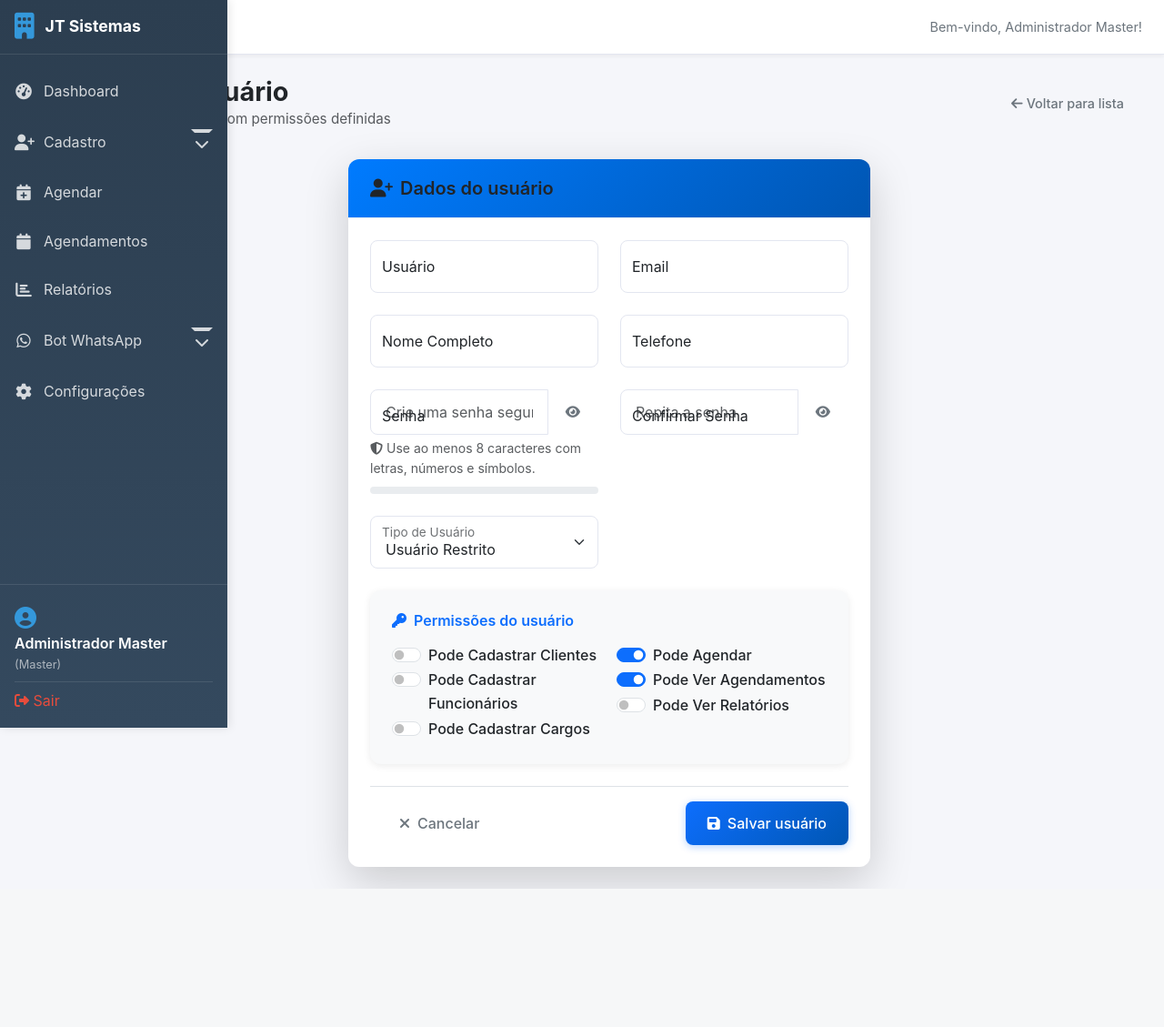
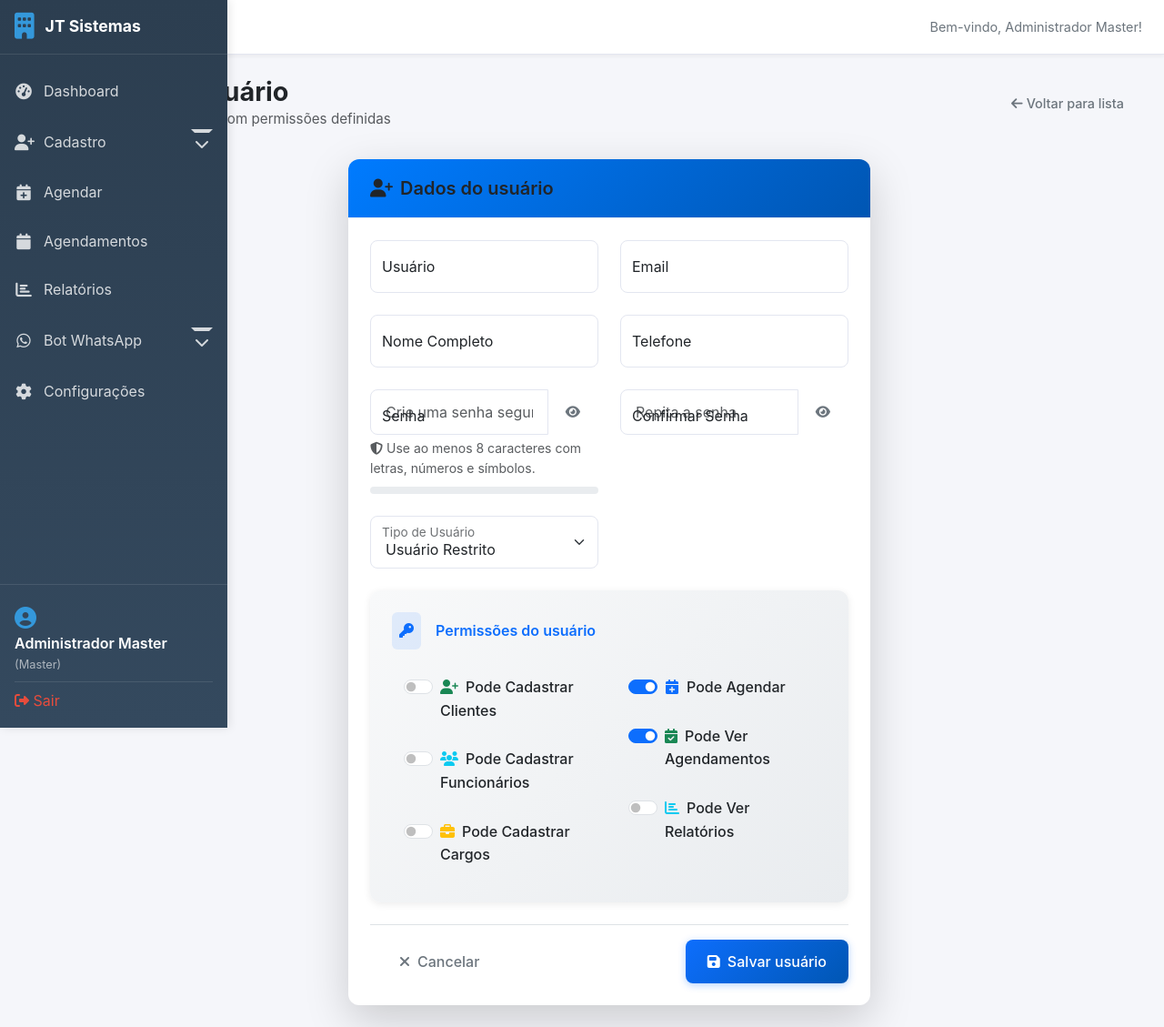
Before and after one commit to Lucas-Juliao/saas_automacao, a Flask app: page /cadastro/usuario/inserir in a window 1280 px wide. Shown: the whole page at 91% size. Before the commit the page ends 977 px from the top, so only its background shows below. Run offline with Flask 3, Linux system fonts and the light colour scheme; a user stored in the database is signed in; some libraries are stand-ins or nearby versions.

Commit message:
Funcionários: converte modal para rota /funcionarios/criar; cria template funcionario_inserir.html; melhora UI das telas de inserção com ícones nas permissões e gradientes; corrige definitivamente comportamento do sidebar para fechar completamente ao navegar

```diff
--- a/rotas.py
+++ b/rotas.py
@@ -447,7 +447,7 @@ def criar_funcionario():
         funcionario_existente = Funcionario.query.filter_by(usuario_id=form.usuario_id.data).first()
         if funcionario_existente:
             flash('Usuário já é funcionário.', 'danger')
-            return render_template('funcionarios.html', form=form, action='criar')
+            return render_template('funcionario_inserir.html', form=form)
 
         funcionario = Funcionario(
             usuario_id=form.usuario_id.data,
@@ -458,9 +458,9 @@ def criar_funcionario():
         db.session.commit()
 
         flash('Funcionário criado com sucesso!', 'success')
-        return redirect(url_for('funcionarios'))
+        return redirect(url_for('funcionarios_pesquisar', search=1))
 
-    return redirect(url_for('funcionarios_pesquisar'))
+    return render_template('funcionario_inserir.html', form=form)
 
 # --------------------------------------------------------------------------------------------------
 # ROTAS DE CARGOS CORRIGIDAS E COMPLETAS
--- a/static/css/style.css
+++ b/static/css/style.css
@@ -719,6 +719,29 @@ body {
     transform: translateX(5px);
 }
 
+/* Melhorias nas permissões */
+.permission-item {
+    padding: 0.75rem;
+    border-radius: 8px;
+    transition: all 0.2s ease;
+    border: 1px solid transparent;
+}
+
+.permission-item:hover {
+    background-color: rgba(0, 123, 255, 0.05);
+    border-color: rgba(0, 123, 255, 0.1);
+}
+
+.bg-gradient-light {
+    background: linear-gradient(135deg, #f8f9fa 0%, #e9ecef 100%);
+}
+
+/* Forçar fechamento do sidebar */
+.sidebar-nav .nav-link:not(.dropdown-toggle):active,
+.sidebar-nav .collapse .nav-link:active {
+    background-color: rgba(255, 255, 255, 0.2) !important;
+}
+
 /* Print Styles */
 @media print {
     .sidebar,
--- a/templates/usuario_inserir.html
+++ b/templates/usuario_inserir.html
@@ -115,38 +115,67 @@
                         </div>
                     </div>
 
-                    <div class="card mt-4 border-0 bg-light">
+                    <div class="card mt-4 border-0 bg-gradient-light">
                         <div class="card-body">
-                            <h6 class="card-title text-primary mb-3">
-                                <i class="fas fa-key me-2"></i>Permissões do usuário
+                            <div class="d-flex align-items-center mb-3">
+                                <div class="bg-primary bg-opacity-10 p-2 rounded me-3">
+                                    <i class="fas fa-key text-primary"></i>
+                                </div>
+                                <h6 class="card-title text-primary mb-0">
+                                    Permissões do usuário
                                 </h6>
+                            </div>
                             <div class="row g-3">
                                 <div class="col-md-6">
+                                    <div class="permission-item">
                                         <div class="form-check form-switch">
                                             {{ form.pode_cadastrar_cliente(class="form-check-input", role="switch", id="switchCliente") }}
-                                        <label class="form-check-label fw-medium" for="switchCliente">{{ form.pode_cadastrar_cliente.label.text }}</label>
+                                            <label class="form-check-label fw-medium" for="switchCliente">
+                                                <i class="fas fa-user-plus me-2 text-success"></i>{{ form.pode_cadastrar_cliente.label.text }}
+                                            </label>
                                         </div>
+                                    </div>
+                                    <div class="permission-item">
                                         <div class="form-check form-switch">
                                             {{ form.pode_cadastrar_funcionario(class="form-check-input", role="switch", id="switchFuncionario") }}
-                                        <label class="form-check-label fw-medium" for="switchFuncionario">{{ form.pode_cadastrar_funcionario.label.text }}</label>
+                                            <label class="form-check-label fw-medium" for="switchFuncionario">
+                                                <i class="fas fa-users me-2 text-info"></i>{{ form.pode_cadastrar_funcionario.label.text }}
+                                            </label>
                                         </div>
+                                    </div>
+                                    <div class="permission-item">
                                         <div class="form-check form-switch">
                                             {{ form.pode_cadastrar_cargo(class="form-check-input", role="switch", id="switchCargo") }}
-                                        <label class="form-check-label fw-medium" for="switchCargo">{{ form.pode_cadastrar_cargo.label.text }}</label>
+                                            <label class="form-check-label fw-medium" for="switchCargo">
+                                                <i class="fas fa-briefcase me-2 text-warning"></i>{{ form.pode_cadastrar_cargo.label.text }}
+                                            </label>
+                                        </div>
                                     </div>
                                 </div>
                                 <div class="col-md-6">
+                                    <div class="permission-item">
                                         <div class="form-check form-switch">
                                             {{ form.pode_agendar(class="form-check-input", role="switch", id="switchAgendar") }}
-                                        <label class="form-check-label fw-medium" for="switchAgendar">{{ form.pode_agendar.label.text }}</label>
+                                            <label class="form-check-label fw-medium" for="switchAgendar">
+                                                <i class="fas fa-calendar-plus me-2 text-primary"></i>{{ form.pode_agendar.label.text }}
+                                            </label>
                                         </div>
+                                    </div>
+                                    <div class="permission-item">
                                         <div class="form-check form-switch">
                                             {{ form.pode_ver_agendamentos(class="form-check-input", role="switch", id="switchVerAgendamentos") }}
-                                        <label class="form-check-label fw-medium" for="switchVerAgendamentos">{{ form.pode_ver_agendamentos.label.text }}</label>
+                                            <label class="form-check-label fw-medium" for="switchVerAgendamentos">
+                                                <i class="fas fa-calendar-check me-2 text-success"></i>{{ form.pode_ver_agendamentos.label.text }}
+                                            </label>
                                         </div>
+                                    </div>
+                                    <div class="permission-item">
                                         <div class="form-check form-switch">
                                             {{ form.pode_ver_relatorios(class="form-check-input", role="switch", id="switchRelatorios") }}
-                                        <label class="form-check-label fw-medium" for="switchRelatorios">{{ form.pode_ver_relatorios.label.text }}</label>
+                                            <label class="form-check-label fw-medium" for="switchRelatorios">
+                                                <i class="fas fa-chart-bar me-2 text-info"></i>{{ form.pode_ver_relatorios.label.text }}
+                                            </label>
+                                        </div>
                                     </div>
                                 </div>
                             </div>
```
Also changed, not shown: static/js/sidebar.js (+22 -18 lines), templates/funcionario_inserir.html (added, +77 -0 lines), templates/funcionarios_pesquisa.html (+3 -36 lines). Lines whose indentation alone changed are shown as unchanged.
